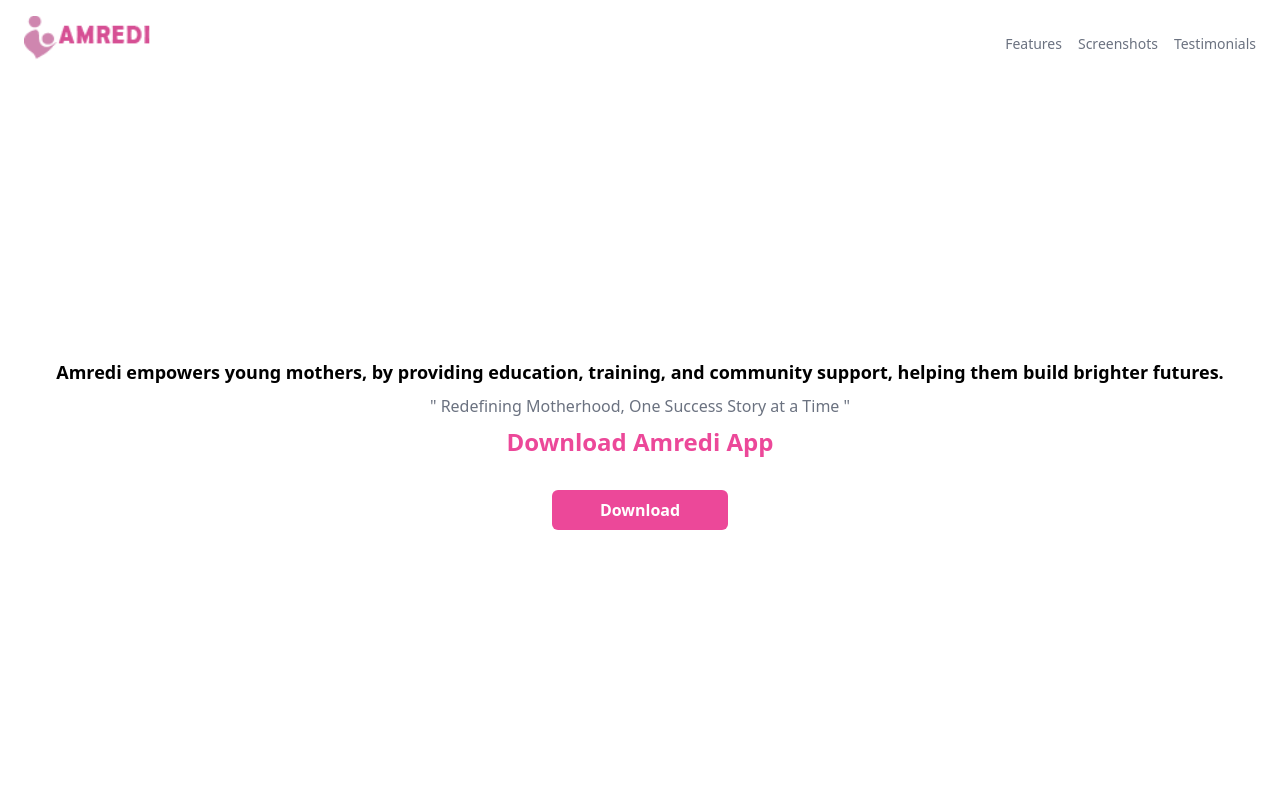
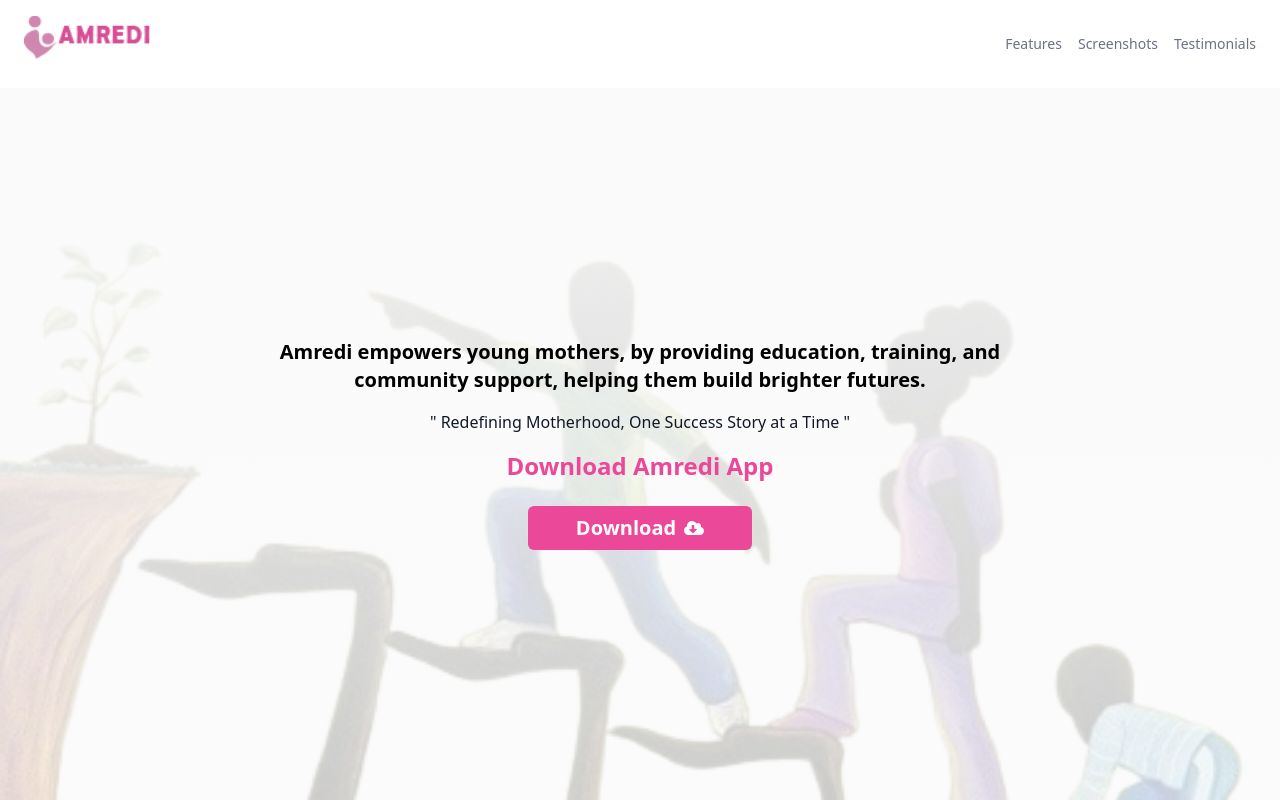
Before and after one commit to David-mwas/amredi, a React (Vite) app: page / in a window 1280 px wide. Built offline with nearby package versions, Linux system fonts and the light colour scheme.

Commit message:
Add : bg and download icon

```diff
--- a/package.json
+++ b/package.json
@@ -11,7 +11,8 @@
   },
   "dependencies": {
     "react": "^18.2.0",
-    "react-dom": "^18.2.0"
+    "react-dom": "^18.2.0",
+    "react-icons": "^5.0.1"
   },
   "devDependencies": {
     "@types/react": "^18.2.55",
--- a/src/App.jsx
+++ b/src/App.jsx
@@ -2,11 +2,12 @@
 import reactLogo from "./assets/react.svg";
 import viteLogo from "/vite.svg";
 import AmrediLogo from "./assets/amredi.svg";
-
+import { FaCloudDownloadAlt } from "react-icons/fa";
+import pic from "./assets/african-removebg-preview.png";
 function App() {
   return (
-    <div className="flex flex-col w-full h-screen bg">
-      <header className="flex items-center justify-between w-full px-4 py-2 md:py-4 lg:px-6 lg:py-4">
+    <div className="flex flex-col w-screen h-screen items-center bg">
+      <header className="flex items-center justify-between w-full px-4 py-2 md:py-4 lg:px-6 lg:py-4 bg-white">
         <a className="flex items-center space-x-2" href="#">
           <img src={AmrediLogo} className="h-14" />
         </a>
@@ -31,13 +32,16 @@
           </a>
         </nav>
       </header>
-      <div className="flex flex-col items-center text-center justify-center h-full space-y-8">
-        <div className="space-y-2">
-          <p className="text-lg font-semibold">
+      <div className="w-full items-center flex  justify-center">
+        {/* <img src={pic} alt="" className="w-[300px] h-[200px] object-cover"/> */}
+      </div>
+      <div className="flex flex-col items-center text-center justify-center h-full space-y-6 p-4">
+        <div className="space-y-4 flex flex-col items-center">
+          <p className="text-xl font-semibold md:w-[60%]">
             Amredi empowers young mothers, by providing education, training, and
             community support, helping them build brighter futures.
           </p>
-          <p className="text-gray-500 dark:text-gray-400">
+          <p className="text-gray-900 dark:text-gray-600">
             " Redefining Motherhood, One Success Story at a Time "
           </p>
           <h1 className="text-2xl font-bold text-pink-500">
@@ -45,10 +49,11 @@
           </h1>
         </div>
         <button
-          className="mx-auto bg-pink-500 px-12 rounded-md py-2 text-white font-bold"
+          className="mx-auto bg-pink-500 px-12 rounded-md py-2 text-white font-bold flex gap-2 items-center justify-center hover:bg-pink-600 transition duration-300 ease-in-out text-xl"
           size="lg"
         >
-          Download
+          <span>Download </span>
+          <FaCloudDownloadAlt />
         </button>
       </div>
     </div>
--- a/src/index.css
+++ b/src/index.css
@@ -1,3 +1,8 @@
 @tailwind base;
 @tailwind components;
 @tailwind utilities;
+
+.bg{
+      background-image: linear-gradient( rgba(250,250,250,1), rgba(250,250,250,0.8)), url('./assets/african-removebg-preview.png');
+    background-size: cover;
+}
```
Also changed, not shown: src/assets/african-removebg-preview.png (added), 1 other file (tests, documents, lock files or other folders).
